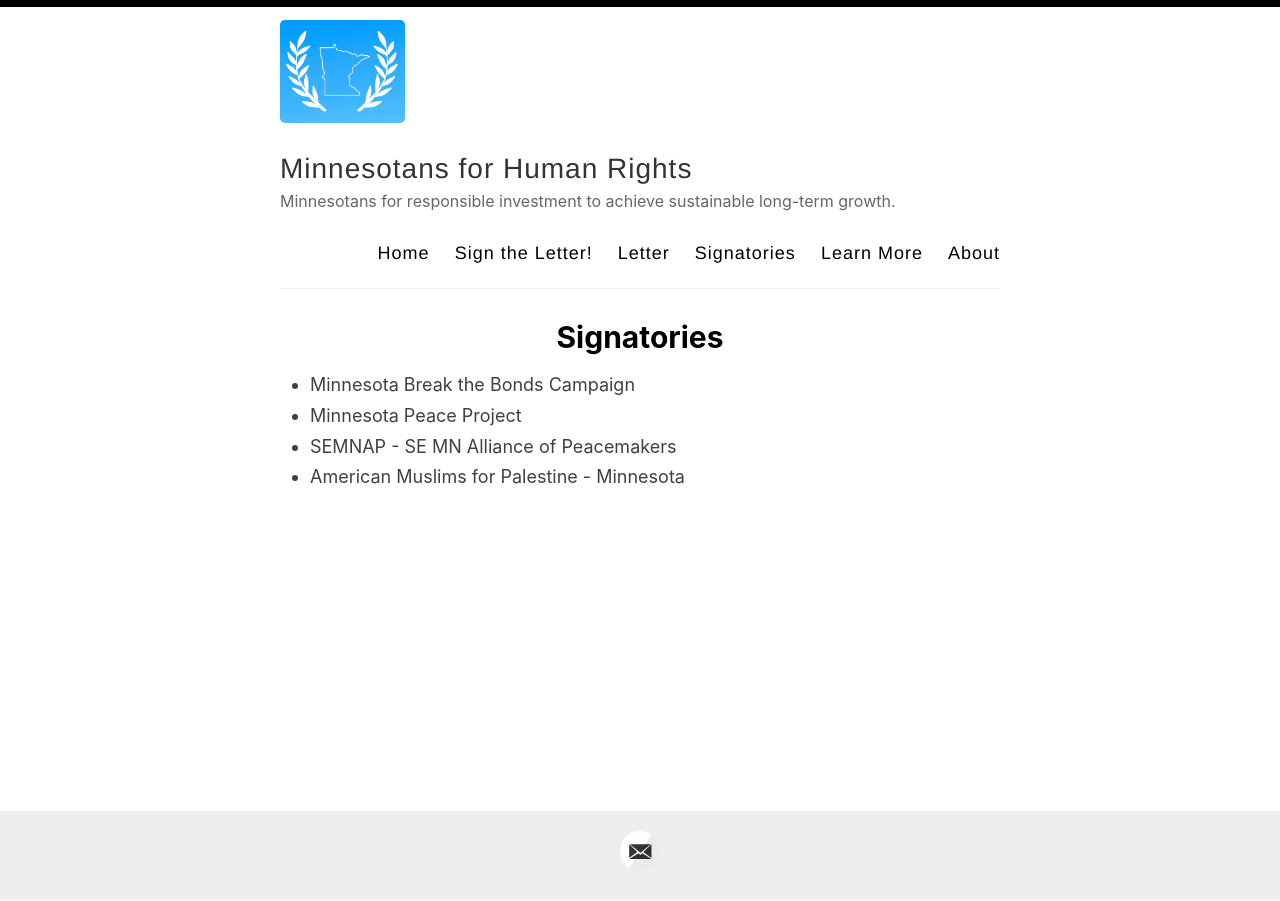
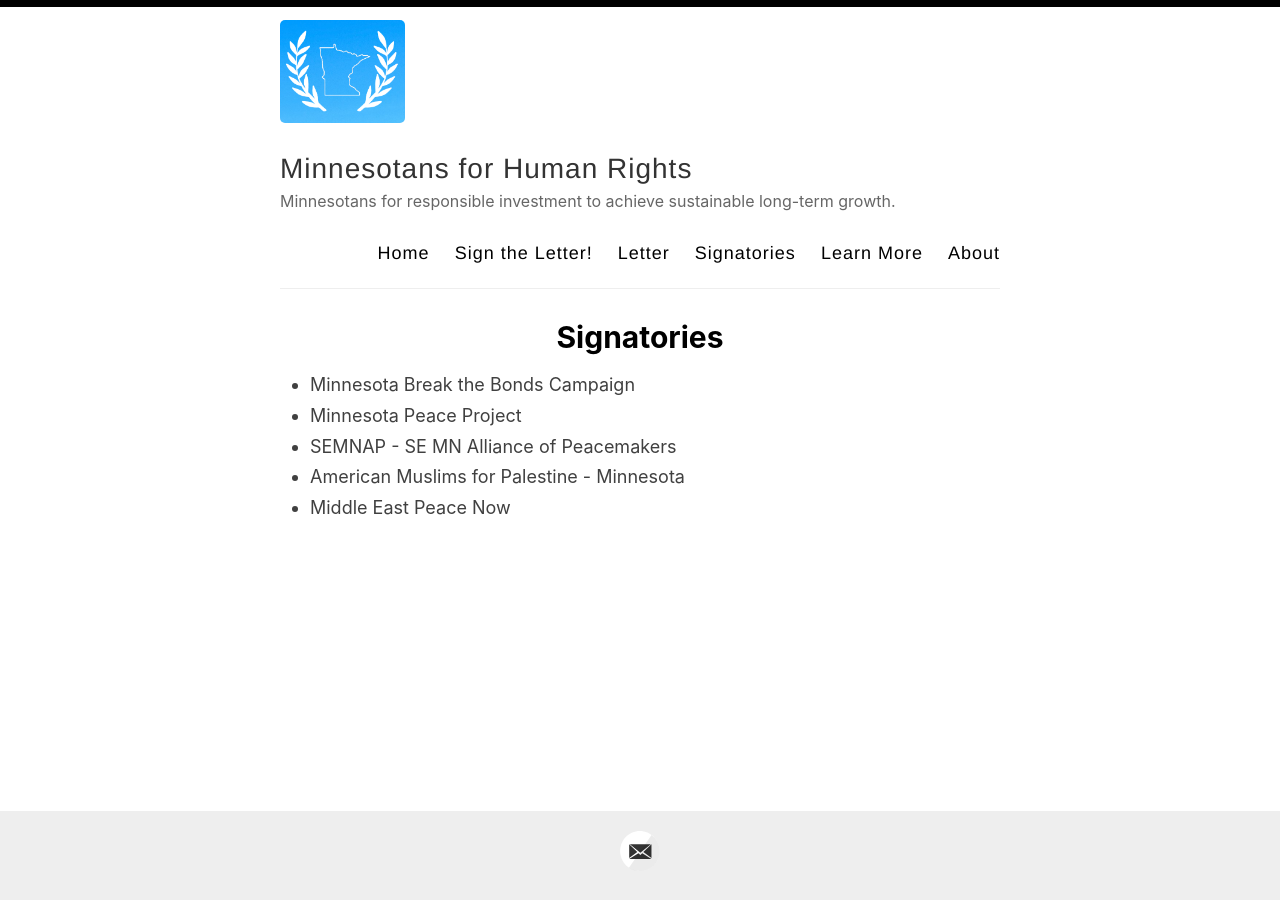
Before and after one commit to adamrahim/adamrahim.github.io, a Jekyll site: the page built from _posts/2020-12-24-signatories.md, in a window 1280 px wide. Built offline with Jekyll 4.4.1, drawn with Linux system fonts in a browser that asks for light colours.

Commit message:
Update 2020-12-24-signatories.md

```diff
--- a/_posts/2020-12-24-signatories.md
+++ b/_posts/2020-12-24-signatories.md
@@ -7,4 +7,5 @@
 - Minnesota Peace Project
 - SEMNAP - SE MN Alliance of Peacemakers
 - American Muslims for Palestine - Minnesota
+- Middle East Peace Now
 <br/><br/>
```
